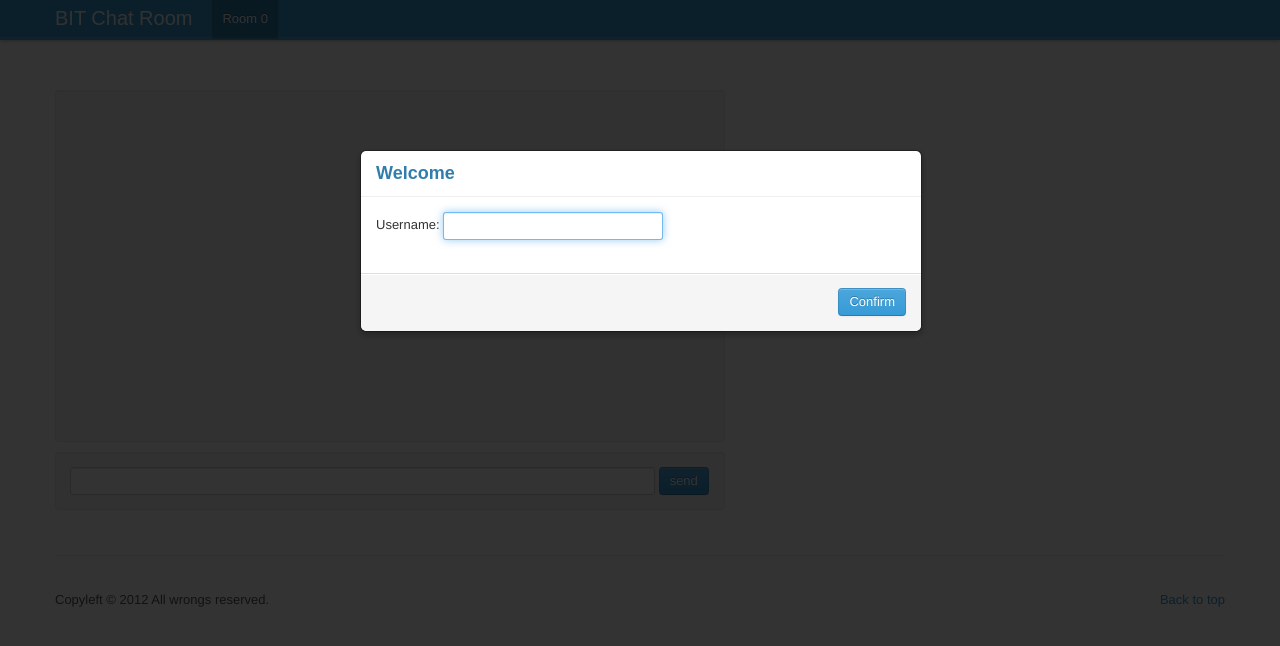
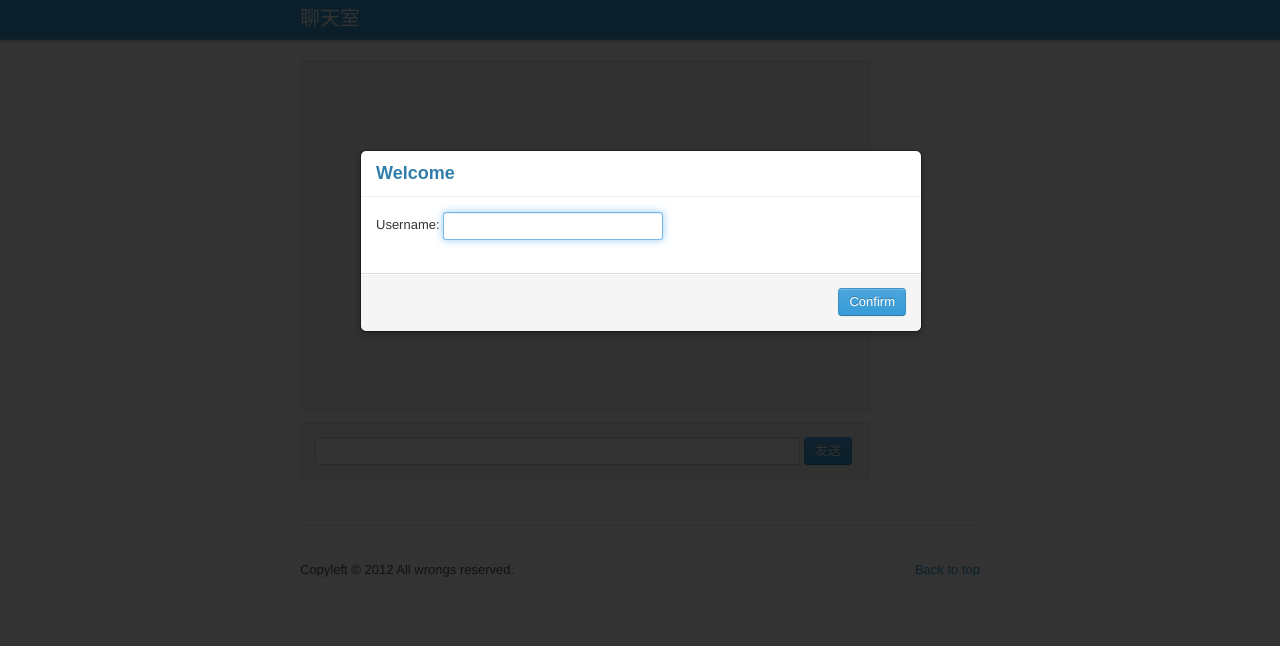
Before and after one commit to strwind/nodejs-socket.io-chat, a website: page public/index.html in a window 1280 px wide. Drawn offline with Linux system fonts and the light colour scheme; no server answers; a web font is replaced by a local one.

Commit message:
样式更改

```diff
--- a/public/index.html
+++ b/public/index.html
@@ -32,7 +32,11 @@
       }
 
       #words {
-        width:575px;
+        width:475px;
+      }
+      .container, .navbar-fixed-top .container{
+          width:680px;
+          margin:0 auto;
       }
     </style>
 
@@ -55,14 +59,7 @@
             <span class="icon-bar"></span>
             <span class="icon-bar"></span>
           </a>
-          <a class="brand" href="/">BIT Chat Room</a>
-          <div class="nav-collapse collapse">
-            <ul class="nav">
-              <li class="active">
-                <a href="/">Room 0</a>
-              </li>
-            </ul>
-          </div>
+          <h1 class="brand">聊天室</h1>
         </div>
       </div>
     </div>
@@ -70,13 +67,13 @@
     <div class="container">
       <section id="options">
         <div class="row">
-          <div class="span7">
+          <div class="span6">
             <div id="ears" class="well">
             </div>
             <form id="mouth" class="form-horizontal well">
               <input id="username" name="username" type="hidden" />
               <input id="words" name="words" type="text" autocomplete="off" />
-              <input id="send" class="btn btn-primary" type="submit" value="send" />
+              <input id="send" class="btn btn-primary" type="submit" value="发送" />
             </form>
           </div>
         </div>
```
Also changed, not shown: public/stylesheets/docs.min.css.
